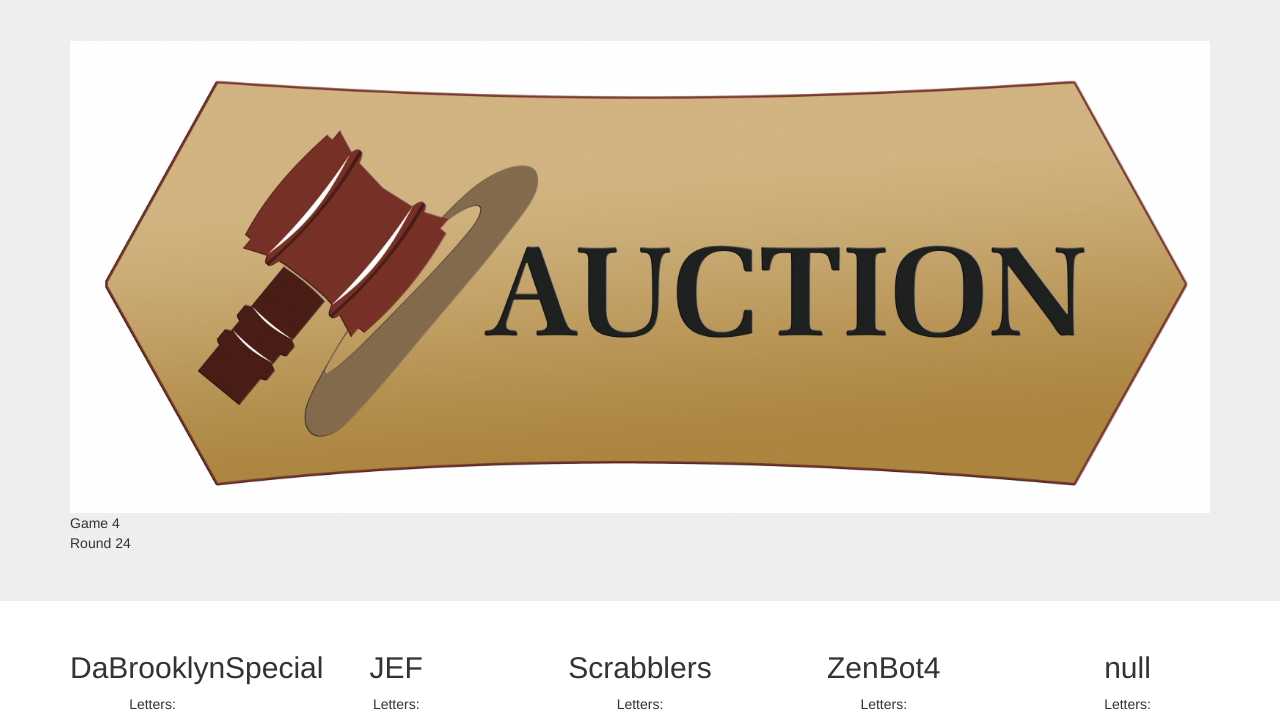
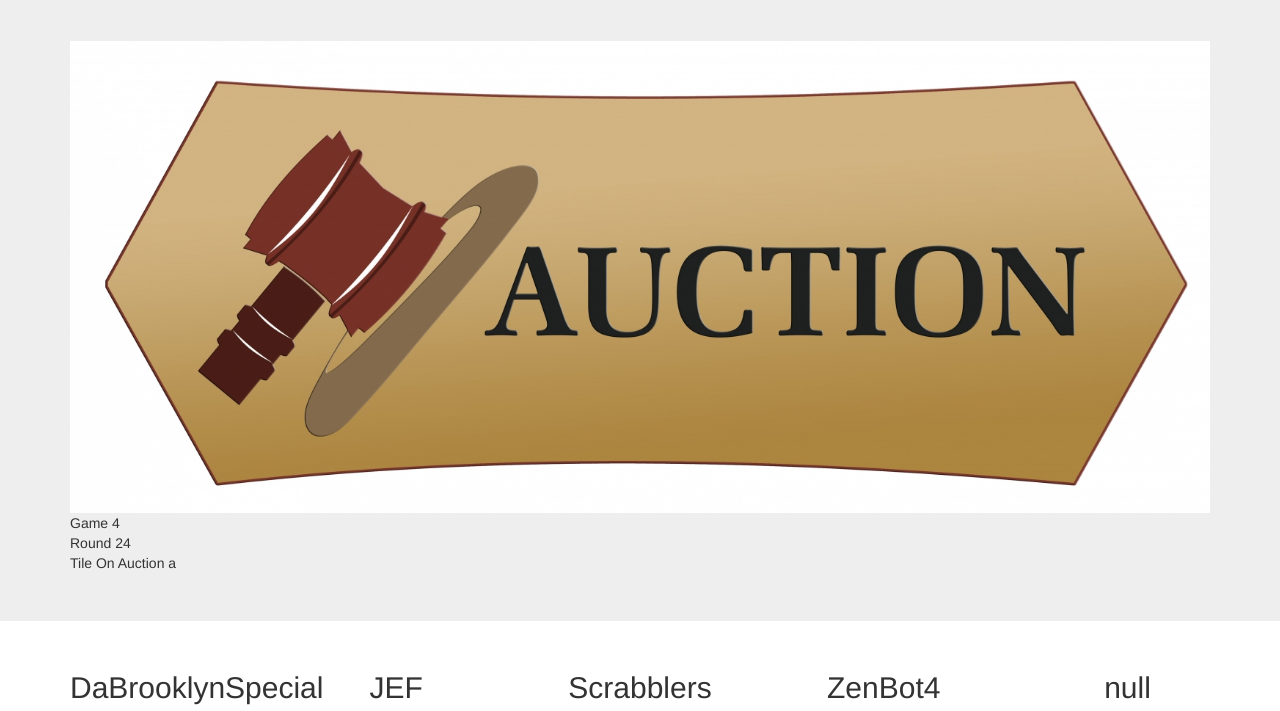
Before and after one commit to Montana/codeB, a plain HTML site: page index.html in a window 1280 px wide. Shown: the part 57-768 px from the top of the page. Drawn offline with nearby package versions, Linux system fonts and the light colour scheme.

Commit message:
Tile change displayed

```diff
--- a/eventhandler.js
+++ b/eventhandler.js
@@ -35,6 +35,7 @@ function roundStartHandler(letter) {
 	g_APP.currLetter = letter;
 
 	$("#roundStatus").text("Round " + g_APP.roundNum);
+    $("#letterOnAuction").text("Tile on Auction " + g_APP.currLetter);
 
 	console.log("Round start handler called. Round \
 		" + g_APP.roundNum + " is starting.");
--- a/index.html
+++ b/index.html
@@ -39,6 +39,7 @@
       <div class="landscape"><img src="images/auction_banner.jpg" width="100%" height="75%"></div>
         <div id="gameStatus">Game 0</div>
 	      <div id="roundStatus">Round 0</div>
+        <div id="tileOnAuction">Tile On Auction a</div>
       </div>
     </div>
     <div class="container">
```
